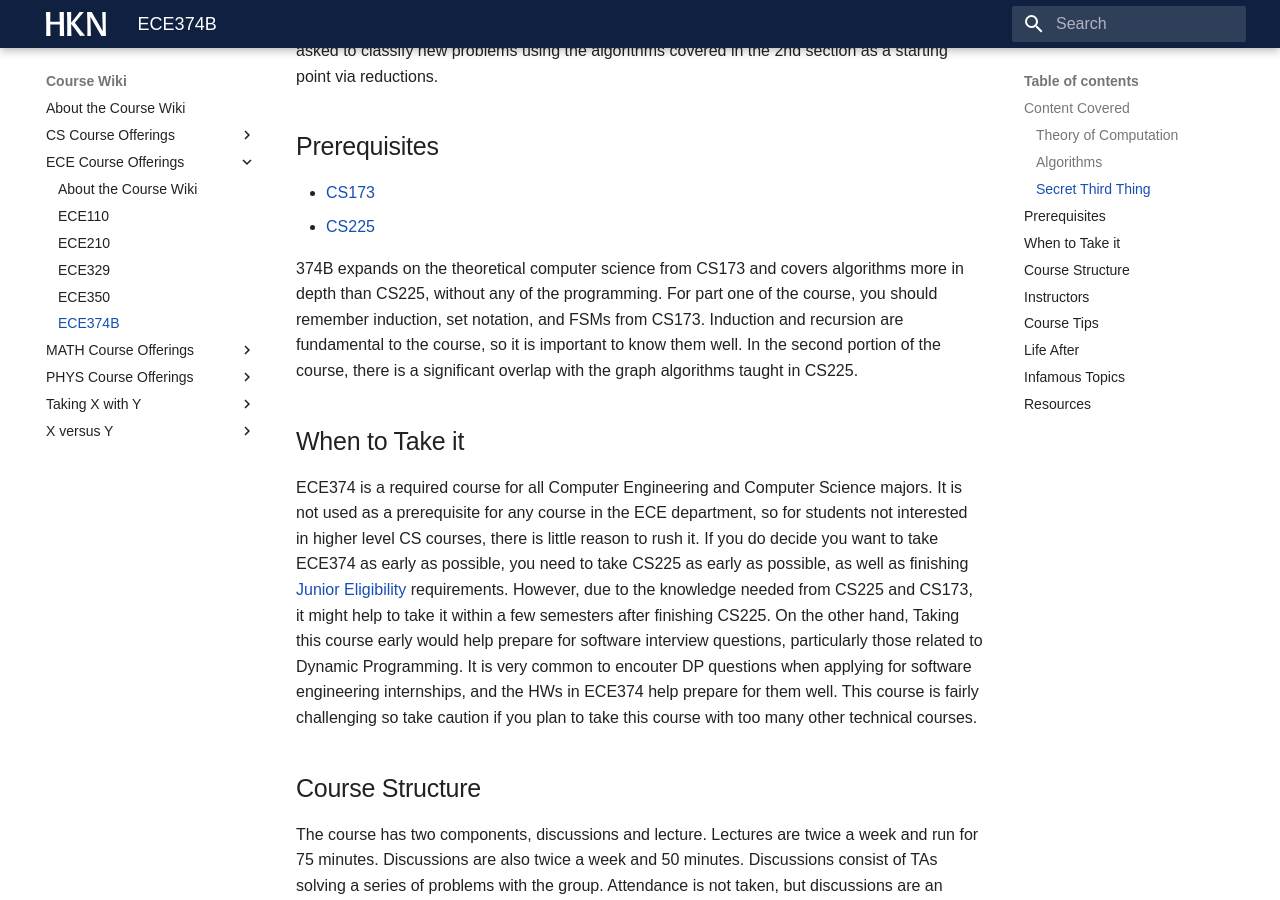
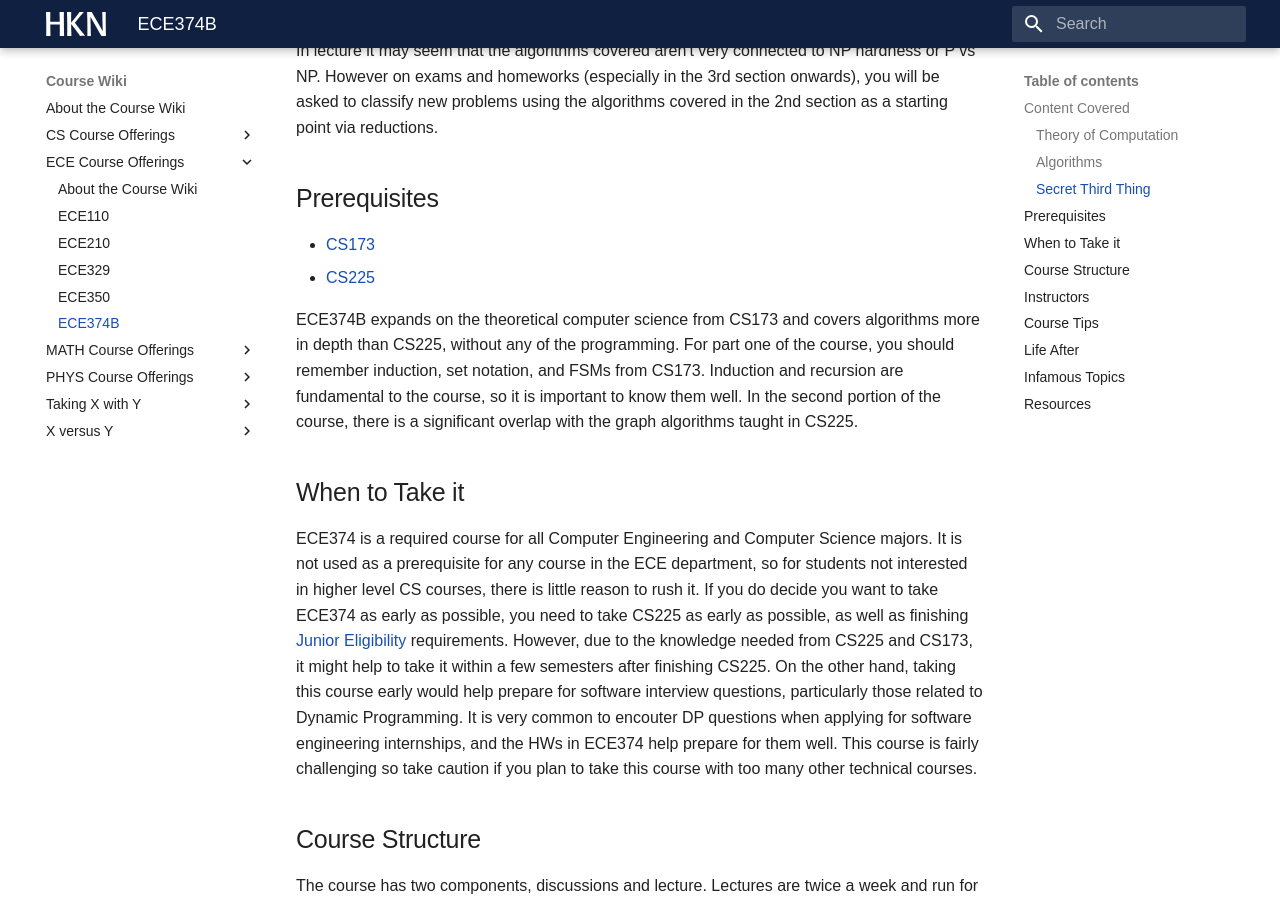
Before and after one commit to hkn-alpha/wiki, an MkDocs documentation site: the page built from docs/Course Wiki/ECE Course Offerings/ECE374B.md, in a window 1280 px wide and 900 px high, scrolled down 1061 px. Built offline with MkDocs 1.6.1 and Material for MkDocs 9.7.7, drawn with Linux system fonts in a browser that asks for light colours; some web fonts are replaced; some of the changed text lies outside the part shown.

Commit message:
Update ECE374B.md
😹

```diff
--- a/docs/Course Wiki/ECE Course Offerings/ECE374B.md
+++ b/docs/Course Wiki/ECE Course Offerings/ECE374B.md
@@ -28,10 +28,10 @@
 - [CS173](../CS%20Course%20Offerings/CS173.md)
 - [CS225](../CS%20Course%20Offerings/CS225.md)
 
- 374B expands on the theoretical computer science from CS173 and covers algorithms more in depth than CS225, without any of the programming. For part one of the course, you should remember induction, set notation, and FSMs from CS173. Induction and recursion are fundamental to the course, so it is important to know them well. In the second portion of the course, there is a significant overlap with the graph algorithms taught in CS225.
+ECE374B expands on the theoretical computer science from CS173 and covers algorithms more in depth than CS225, without any of the programming. For part one of the course, you should remember induction, set notation, and FSMs from CS173. Induction and recursion are fundamental to the course, so it is important to know them well. In the second portion of the course, there is a significant overlap with the graph algorithms taught in CS225.
 
 ## When to Take it
-ECE374 is a required course for all Computer Engineering and Computer Science majors. It is not used as a prerequisite for any course in the ECE department, so for students not interested in higher level CS courses, there is little reason to rush it. If you do decide you want to take ECE374 as early as possible, you need to take CS225 as early as possible, as well as finishing [Junior Eligibility](https://ece.illinois.edu/academics/ugrad/advising-tips/junior225) requirements. However, due to the knowledge needed from CS225 and CS173, it might help to take it within a few semesters after finishing CS225. On the other hand, Taking this course early would help prepare for software interview questions, particularly those related to Dynamic Programming. It is very common to encouter DP questions when applying for software engineering internships, and the HWs in ECE374 help prepare for them well. This course is fairly challenging so take caution if you plan to take this course with too many other technical courses.
+ECE374 is a required course for all Computer Engineering and Computer Science majors. It is not used as a prerequisite for any course in the ECE department, so for students not interested in higher level CS courses, there is little reason to rush it. If you do decide you want to take ECE374 as early as possible, you need to take CS225 as early as possible, as well as finishing [Junior Eligibility](https://ece.illinois.edu/academics/ugrad/advising-tips/junior225) requirements. However, due to the knowledge needed from CS225 and CS173, it might help to take it within a few semesters after finishing CS225. On the other hand, taking this course early would help prepare for software interview questions, particularly those related to Dynamic Programming. It is very common to encouter DP questions when applying for software engineering internships, and the HWs in ECE374 help prepare for them well. This course is fairly challenging so take caution if you plan to take this course with too many other technical courses.
 
 ## Course Structure
 The course has two components, discussions and lecture. Lectures are twice a week and run for 75 minutes. Discussions are also twice a week and 50 minutes. Discussions consist of TAs solving a series of problems with the group. Attendance is not taken, but discussions are an important part of learning the content.
```
Also changed, not shown: other parts of docs/Course Wiki/ECE Course Offerings/ECE374B.md (+1 -2 lines).
